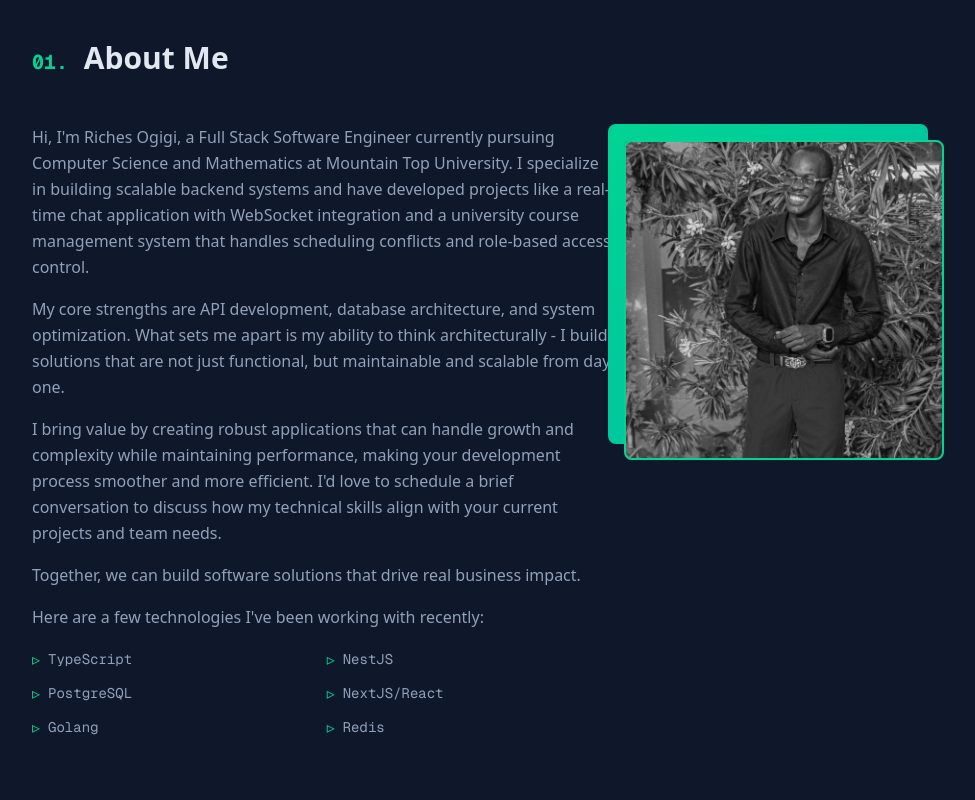
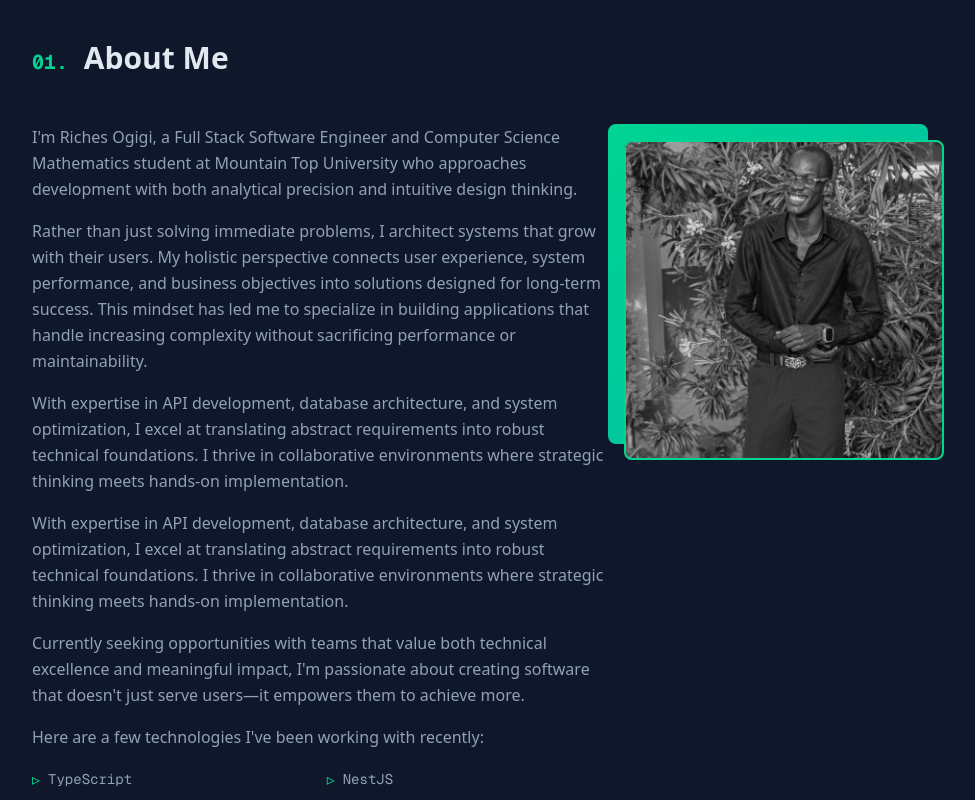
Before and after one commit to ricky-ultimate/portfolio-v1, a Next.js app: page / in a window 1280 px wide. Shown: the part 840-1640 px from the top of the page, without its empty margins (160-1135 px from the left). Built offline with nearby package versions, Linux system fonts and the light colour scheme.

Commit message:
chore: eleator pitch

```diff
--- a/src/components/About.tsx
+++ b/src/components/About.tsx
@@ -14,33 +14,43 @@ export function About() {
           <div className="md:col-span-2">
             <div className="space-y-4 text-slate-400 leading-relaxed">
               <p>
-                Hi, I&apos;m Riches Ogigi, a Full Stack Software Engineer currently
-                pursuing Computer Science and Mathematics at Mountain Top
-                University. I specialize in building scalable backend systems
-                and have developed projects like a real-time chat application
-                with WebSocket integration and a university course management
-                system that handles scheduling conflicts and role-based access
-                control.
+                I'm Riches Ogigi, a Full Stack Software Engineer and Computer
+                Science Mathematics student at Mountain Top University who
+                approaches development with both analytical precision and
+                intuitive design thinking.
               </p>
               <p>
-                My core strengths are API development, database architecture,
-                and system optimization. What sets me apart is my ability to
-                think architecturally - I build solutions that are not just
-                functional, but maintainable and scalable from day one.
+                Rather than just solving immediate problems, I architect systems
+                that grow with their users. My holistic perspective connects
+                user experience, system performance, and business objectives
+                into solutions designed for long-term success. This mindset has
+                led me to specialize in building applications that handle
+                increasing complexity without sacrificing performance or
+                maintainability.
               </p>
               <p>
-                I bring value by creating robust applications that can handle
-                growth and complexity while maintaining performance, making your
-                development process smoother and more efficient. I&apos;d love to
-                schedule a brief conversation to discuss how my technical skills
-                align with your current projects and team needs.
+                With expertise in API development, database architecture, and
+                system optimization, I excel at translating abstract
+                requirements into robust technical foundations. I thrive in
+                collaborative environments where strategic thinking meets
+                hands-on implementation.
               </p>
               <p>
-                Together, we can build software solutions that drive real
-                business impact.
+                With expertise in API development, database architecture, and
+                system optimization, I excel at translating abstract
+                requirements into robust technical foundations. I thrive in
+                collaborative environments where strategic thinking meets
+                hands-on implementation.
               </p>
               <p>
-                Here are a few technologies I&apos;ve been working with recently:
+                Currently seeking opportunities with teams that value both
+                technical excellence and meaningful impact, I&apos;m passionate about
+                creating software that doesn&apos;t just serve users—it empowers them
+                to achieve more.
+              </p>
+              <p>
+                Here are a few technologies I&apos;ve been working with
+                recently:
               </p>
               <div className="grid grid-cols-2 gap-2 mt-4">
                 <div className="flex items-center">
--- a/src/components/Contact.tsx
+++ b/src/components/Contact.tsx
@@ -14,9 +14,10 @@ export function Contact() {
           Get In Touch
         </h3>
         <p className="text-slate-400 text-base sm:text-lg leading-relaxed mb-8 sm:mb-12">
-          Although I&apos;m not currently looking for any new opportunities, my inbox
-          is always open. Whether you have a question or just want to say hi,
-          I&apos;ll try my best to get back to you!
+          I&apos;m currently open to new opportunities and excited to explore roles
+          where I can make meaningful impact. Feel free to reach out whether you
+          have a position in mind, want to discuss potential partnerships, or
+          simply want to connect. I&apos;d love to hear from you!
         </p>
         <Link
           href="mailto:richesogigi0@gmail.com"
```
